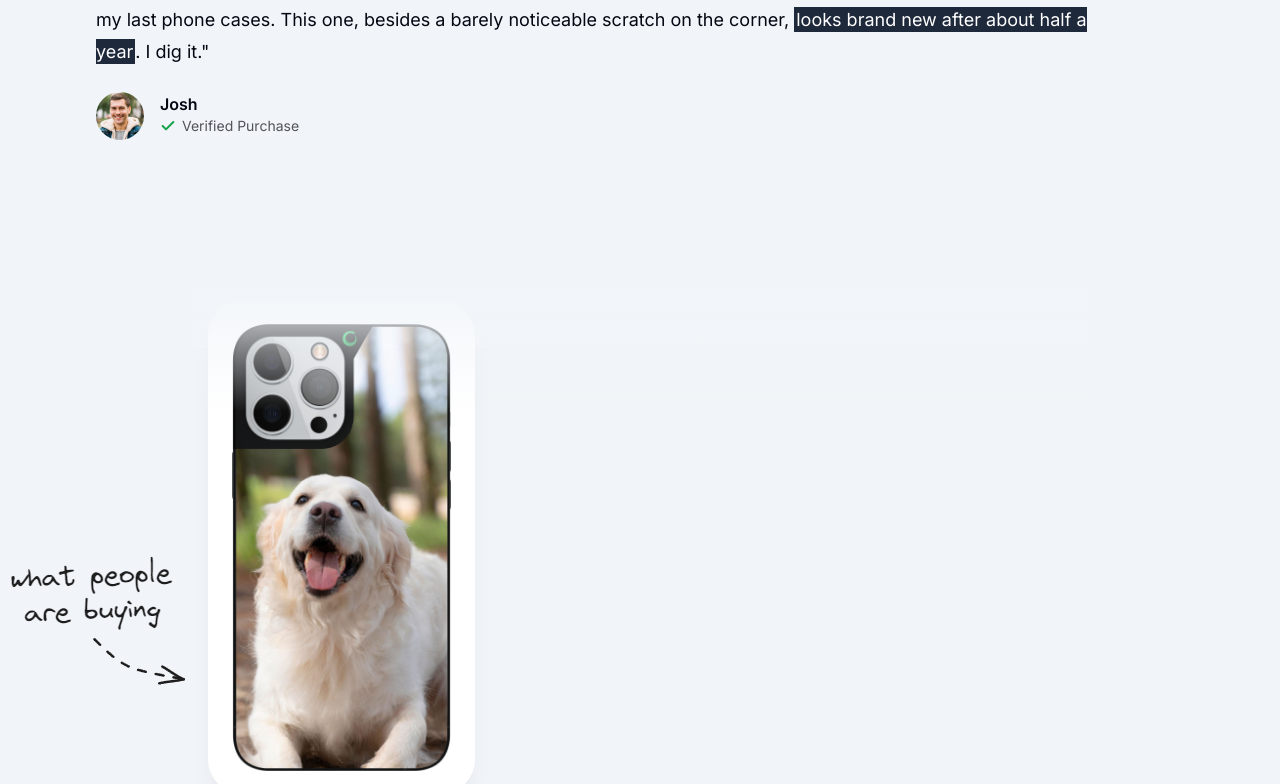
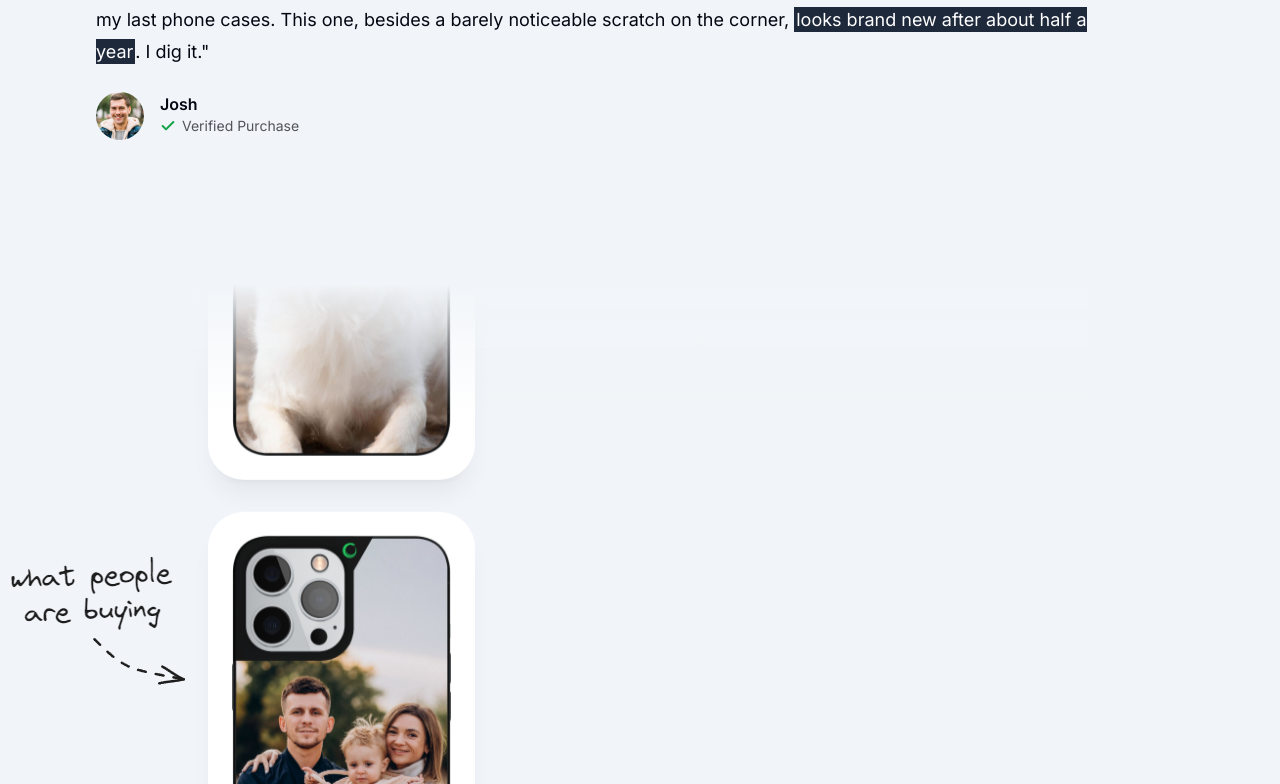
Before and after one commit to dioScar90/usecase, a Next.js app: page / in a window 1280 px wide. Shown: the part 1652-2436 px from the top of the page. Built offline with nearby package versions, Linux system fonts and the light colour scheme; no server answers.

Commit message:
landing page's animation now working good

```diff
--- a/src/components/Reviews.tsx
+++ b/src/components/Reviews.tsx
@@ -108,7 +108,7 @@ const Review = ({ imgSrc, className, ...props }: ReviewProps) => {
         'animate-fade-in rounded-[2.25rem] bg-white p-6 opacity-0 shadow-xl shadow-slate-900/5',
         className
       )}
-      style={{ animationDelay } as CSSProperties}
+      style={{ animationDelay }}
       {...props}
     >
       <Phone imgSrc={imgSrc} />
--- a/tailwind.config.ts
+++ b/tailwind.config.ts
@@ -67,9 +67,9 @@ const config = {
             opacity: "1"
           }
         },
-        marquee: {
-          '100%': {
-            transform: 'translateY(-50)',
+        "marquee": {
+          "100%": {
+            transform: "translateY(-50%)",
           }
         }
       },
```
